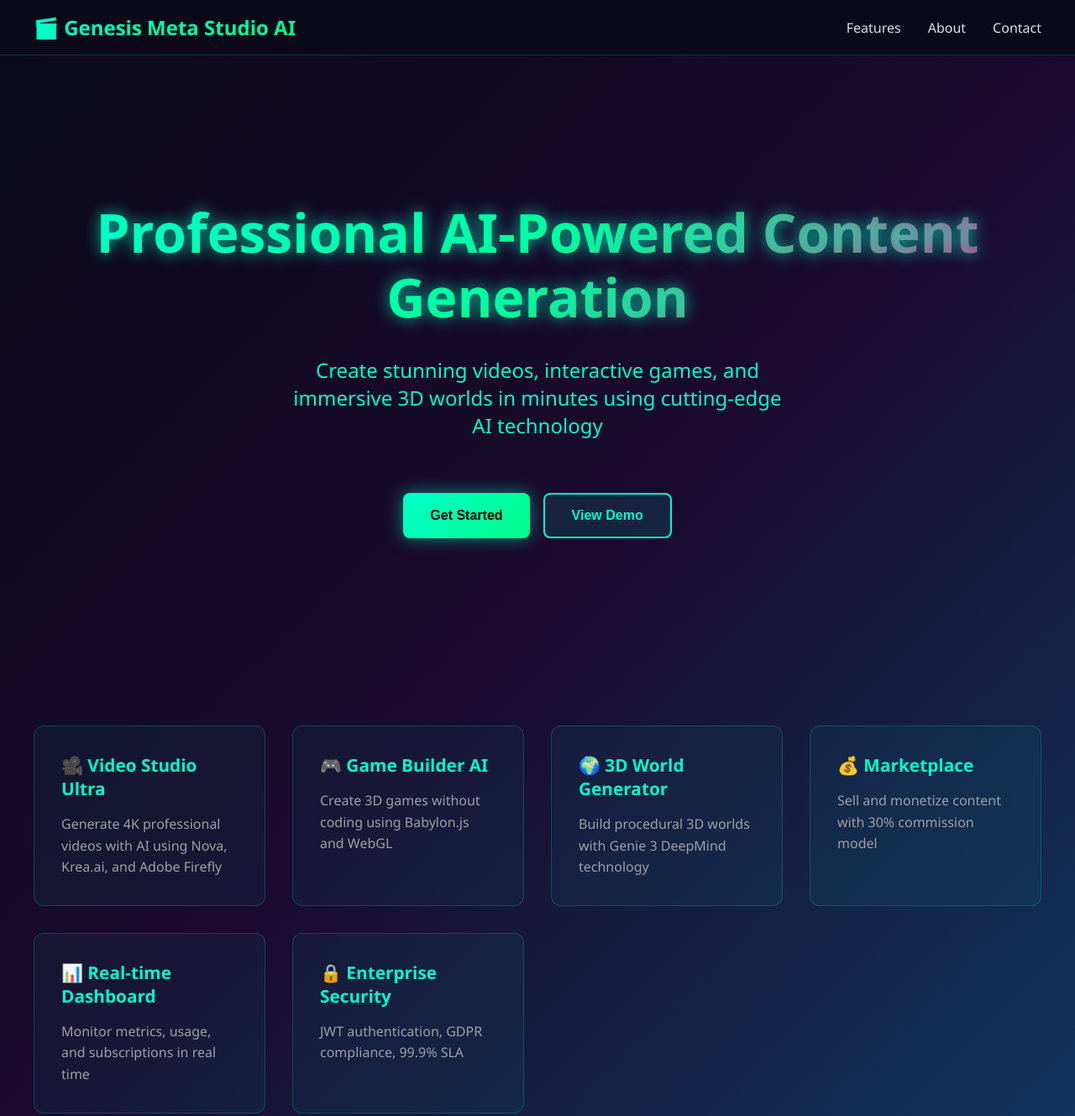
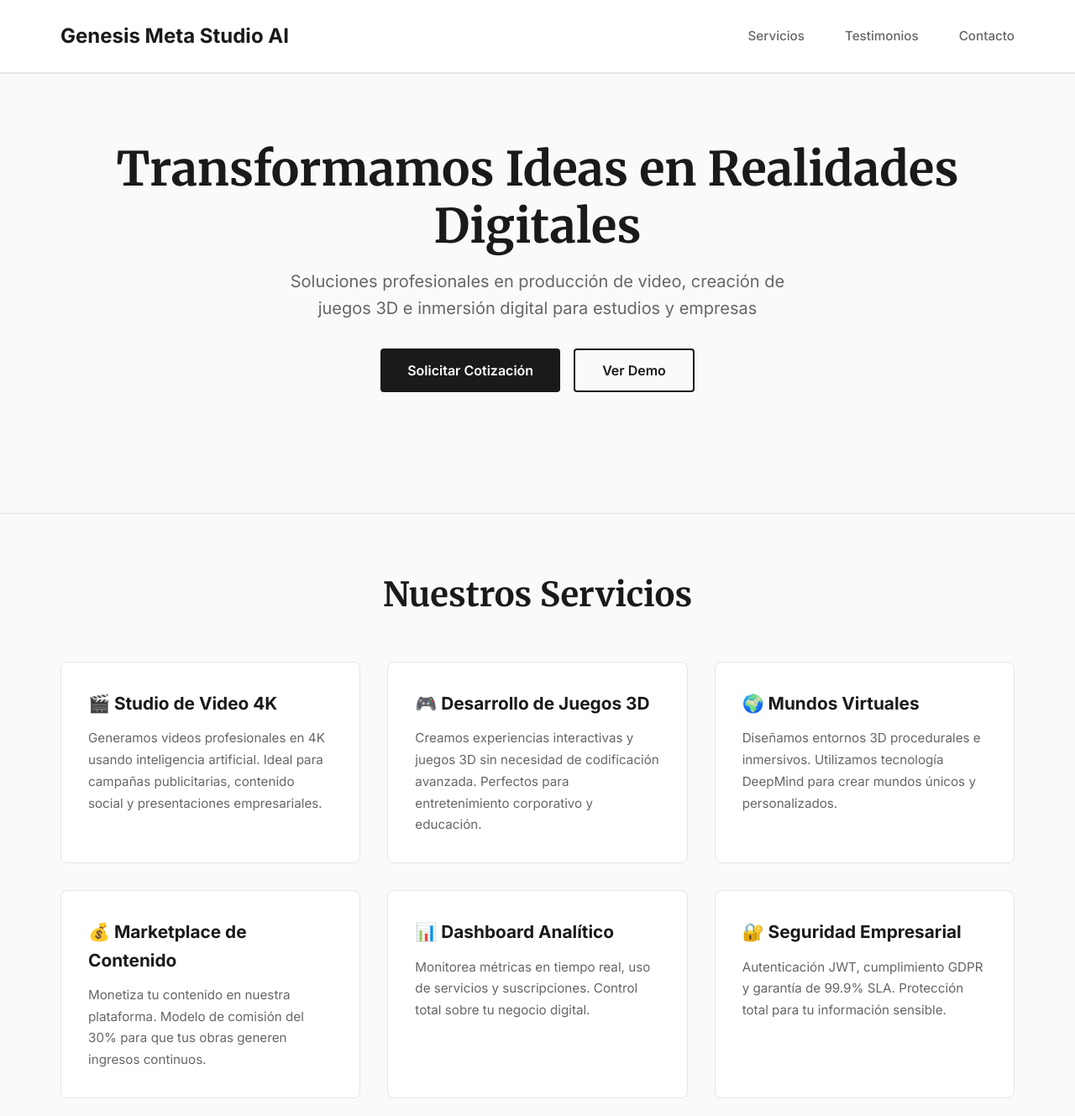
Before and after one commit to GENEZUX/genesis-meta-studio-ai, a website: page public/index.html in a window 1280 px wide. Shown: the top 1329 px of the page at 84% size. Drawn offline with Linux system fonts and the light colour scheme.

Commit message:
refactor: Redesign landing page with professional, minimal aesthetic

```diff
--- a/public/index.html
+++ b/public/index.html
@@ -1,9 +1,10 @@
 <!DOCTYPE html>
-<html lang="en">
+<html lang="es">
 <head>
   <meta charset="UTF-8">
   <meta name="viewport" content="width=device-width, initial-scale=1.0">
-  <title>Genesis Meta Studio AI - Professional Content Generation</title>
+  <title>Genesis Meta Studio AI - Plataforma de Contenido Profesional</title>
+  <link href="https://fonts.googleapis.com/css2?family=Merriweather:wght@300;400;700&family=Inter:wght@400;500;600;700&display=swap" rel="stylesheet">
   <style>
     * {
       margin: 0;
@@ -12,27 +13,28 @@
     }
 
     body {
-      font-family: 'Segoe UI', Tahoma, Geneva, Verdana, sans-serif;
-      background: linear-gradient(135deg, #0a0a1a 0%, #1a0a2e 50%, #0f3a62 100%);
-      color: #e0e0e0;
-      min-height: 100vh;
-      overflow-x: hidden;
+      font-family: 'Inter', sans-serif;
+      background-color: #fafafa;
+      color: #1a1a1a;
+      line-height: 1.6;
     }
 
     header {
-      position: fixed;
+      background: white;
+      border-bottom: 1px solid #e5e5e5;
+      position: sticky;
       top: 0;
-      width: 100%;
-      background: rgba(10, 10, 26, 0.95);
-      backdrop-filter: blur(10px);
-      border-bottom: 1px solid rgba(0, 255, 200, 0.2);
-      padding: 1rem 2rem;
-      z-index: 1000;
+      z-index: 100;
+      padding: 1.5rem 0;
     }
 
-    .header-content {
+    .container {
       max-width: 1200px;
       margin: 0 auto;
+      padding: 0 2rem;
+    }
+
+    header .container {
       display: flex;
       justify-content: space-between;
       align-items: center;
@@ -40,212 +42,353 @@
 
     .logo {
       font-size: 1.5rem;
-      font-weight: bold;
-      background: linear-gradient(135deg, #00ffcc, #00ff88);
-      -webkit-background-clip: text;
-      -webkit-text-fill-color: transparent;
-      background-clip: text;
+      font-weight: 700;
+      color: #1a1a1a;
     }
 
     nav {
       display: flex;
-      gap: 2rem;
+      gap: 3rem;
     }
 
     nav a {
-      color: #e0e0e0;
+      color: #666;
       text-decoration: none;
+      font-weight: 500;
+      font-size: 0.95rem;
       transition: color 0.3s;
     }
 
     nav a:hover {
-      color: #00ffcc;
-    }
-
-    main {
-      margin-top: 80px;
-      padding: 0 2rem;
+      color: #1a1a1a;
     }
 
     .hero {
-      max-width: 1200px;
-      margin: 0 auto;
-      min-height: calc(100vh - 80px);
-      display: flex;
-      flex-direction: column;
-      justify-content: center;
-      align-items: center;
+      padding: 5rem 0;
       text-align: center;
-      gap: 2rem;
     }
 
-    h1 {
-      font-size: 4rem;
-      background: linear-gradient(135deg, #00ffcc, #00ff88, #ff0088);
-      -webkit-background-clip: text;
-      -webkit-text-fill-color: transparent;
-      background-clip: text;
-      animation: glow 3s ease-in-out infinite;
+    .hero h1 {
+      font-family: 'Merriweather', serif;
+      font-size: 3.5rem;
+      font-weight: 700;
+      margin-bottom: 1rem;
+      color: #1a1a1a;
       line-height: 1.2;
     }
 
-    .subtitle {
-      font-size: 1.5rem;
-      color: #00ffcc;
+    .hero .subtitle {
+      font-size: 1.25rem;
+      color: #666;
       max-width: 600px;
-      margin: 0 auto;
+      margin: 0 auto 2rem;
+      font-weight: 300;
     }
 
     .cta-buttons {
       display: flex;
       gap: 1rem;
       justify-content: center;
-      margin-top: 2rem;
+      margin-bottom: 4rem;
     }
 
     button {
-      padding: 1rem 2rem;
+      padding: 0.875rem 2rem;
       font-size: 1rem;
       border: none;
-      border-radius: 8px;
+      border-radius: 4px;
       cursor: pointer;
+      font-weight: 600;
       transition: all 0.3s;
-      font-weight: bold;
+      font-family: 'Inter', sans-serif;
     }
 
     .btn-primary {
-      background: linear-gradient(135deg, #00ffcc, #00ff88);
-      color: #000;
-      box-shadow: 0 0 20px rgba(0, 255, 204, 0.5);
+      background-color: #1a1a1a;
+      color: white;
     }
 
     .btn-primary:hover {
-      box-shadow: 0 0 30px rgba(0, 255, 204, 0.8);
-      transform: translateY(-2px);
+      background-color: #333;
     }
 
     .btn-secondary {
-      background: rgba(0, 255, 204, 0.1);
-      color: #00ffcc;
-      border: 2px solid #00ffcc;
+      background-color: transparent;
+      color: #1a1a1a;
+      border: 2px solid #1a1a1a;
     }
 
     .btn-secondary:hover {
-      background: rgba(0, 255, 204, 0.2);
-      transform: translateY(-2px);
+      background-color: #1a1a1a;
+      color: white;
     }
 
-    .features {
-      display: grid;
-      grid-template-columns: repeat(auto-fit, minmax(250px, 1fr));
-      gap: 2rem;
-      margin: 4rem auto;
-      max-width: 1200px;
+    .hero-image {
+      width: 100%;
+      max-width: 500px;
+      height: 400px;
+      background: linear-gradient(135deg, #f5f5f5 0%, #e5e5e5 100%);
+      border-radius: 8px;
+      margin: 0 auto 2rem;
     }
 
-    .feature-card {
-      background: rgba(0, 255, 204, 0.05);
-      border: 1px solid rgba(0, 255, 204, 0.2);
-      border-radius: 12px;
-      padding: 2rem;
-      transition: all 0.3s;
+    section {
+      padding: 4rem 0;
+      border-top: 1px solid #e5e5e5;
     }
 
-    .feature-card:hover {
-      background: rgba(0, 255, 204, 0.1);
-      border-color: rgba(0, 255, 204, 0.5);
-      transform: translateY(-10px);
+    h2 {
+      font-family: 'Merriweather', serif;
+      font-size: 2.5rem;
+      font-weight: 700;
+      margin-bottom: 3rem;
+      text-align: center;
+      color: #1a1a1a;
     }
 
-    .feature-card h3 {
-      color: #00ffcc;
-      margin-bottom: 1rem;
-      font-size: 1.3rem;
+    .services-grid {
+      display: grid;
+      grid-template-columns: repeat(auto-fit, minmax(280px, 1fr));
+      gap: 2rem;
+      margin-bottom: 2rem;
     }
 
-    .feature-card p {
-      color: #a0a0a0;
-      line-height: 1.6;
+    .service-card {
+      background: white;
+      padding: 2rem;
+      border-radius: 8px;
+      border: 1px solid #e5e5e5;
+      transition: all 0.3s;
+      text-align: left;
     }
 
-    @keyframes glow {
-      0%, 100% {
-        text-shadow: 0 0 10px rgba(0, 255, 204, 0.5);
+    .service-card:hover {
+      box-shadow: 0 4px 12px rgba(0, 0, 0, 0.08);
+      border-color: #d0d0d0;
     }
-      50% {
-        text-shadow: 0 0 20px rgba(0, 255, 204, 0.8);
+
+    .service-card h3 {
+      font-size: 1.3rem;
+      margin-bottom: 0.75rem;
+      color: #1a1a1a;
     }
+
+    .service-card p {
+      color: #666;
+      font-size: 0.95rem;
+      line-height: 1.7;
+    }
+
+    .testimonials {
+      background-color: #f9f9f9;
+    }
+
+    .testimonials-grid {
+      display: grid;
+      grid-template-columns: repeat(auto-fit, minmax(300px, 1fr));
+      gap: 2rem;
+    }
+
+    .testimonial {
+      background: white;
+      padding: 2rem;
+      border-radius: 8px;
+      border: 1px solid #e5e5e5;
+    }
+
+    .testimonial p {
+      font-style: italic;
+      color: #666;
+      margin-bottom: 1rem;
+      line-height: 1.8;
+    }
+
+    .testimonial-author {
+      font-weight: 600;
+      color: #1a1a1a;
+    }
+
+    .contact-form {
+      max-width: 600px;
+      margin: 0 auto;
+      background: white;
+      padding: 2rem;
+      border-radius: 8px;
+      border: 1px solid #e5e5e5;
+    }
+
+    .form-group {
+      margin-bottom: 1.5rem;
+    }
+
+    label {
+      display: block;
+      margin-bottom: 0.5rem;
+      font-weight: 500;
+      color: #1a1a1a;
+    }
+
+    input, textarea {
+      width: 100%;
+      padding: 0.75rem;
+      border: 1px solid #e5e5e5;
+      border-radius: 4px;
+      font-family: 'Inter', sans-serif;
+      font-size: 1rem;
+      transition: border-color 0.3s;
+    }
+
+    input:focus, textarea:focus {
+      outline: none;
+      border-color: #1a1a1a;
+    }
+
+    textarea {
+      resize: vertical;
+      min-height: 120px;
     }
 
     footer {
-      max-width: 1200px;
-      margin: 4rem auto 0;
-      padding: 2rem;
-      border-top: 1px solid rgba(0, 255, 204, 0.2);
+      background-color: #1a1a1a;
+      color: white;
       text-align: center;
-      color: #666;
+      padding: 2rem 0;
+      font-size: 0.9rem;
+    }
+
+    @media (max-width: 768px) {
+      .hero h1 {
+        font-size: 2rem;
+      }
+
+      h2 {
+        font-size: 1.8rem;
+      }
+
+      nav {
+        gap: 1.5rem;
+        font-size: 0.85rem;
+      }
+
+      .cta-buttons {
+        flex-direction: column;
+        width: 100%;
+      }
+
+      button {
+        width: 100%;
+      }
     }
   </style>
 </head>
 <body>
   <header>
-    <div class="header-content">
-      <div class="logo">🎬 Genesis Meta Studio AI</div>
+    <div class="container">
+      <div class="logo">Genesis Meta Studio AI</div>
       <nav>
-        <a href="#features">Features</a>
-        <a href="#about">About</a>
-        <a href="#contact">Contact</a>
+        <a href="#servicios">Servicios</a>
+        <a href="#testimonios">Testimonios</a>
+        <a href="#contacto">Contacto</a>
       </nav>
     </div>
   </header>
 
   <main>
     <section class="hero">
-      <h1>Professional AI-Powered Content Generation</h1>
-      <p class="subtitle">Create stunning videos, interactive games, and immersive 3D worlds in minutes using cutting-edge AI technology</p>
+      <div class="container">
+        <h1>Transformamos Ideas en Realidades Digitales</h1>
+        <p class="subtitle">Soluciones profesionales en producción de video, creación de juegos 3D e inmersión digital para estudios y empresas</p>
         <div class="cta-buttons">
-        <button class="btn-primary" onclick="alert('Welcome to Genesis Meta Studio AI!')">Get Started</button>
-        <button class="btn-secondary" onclick="alert('Watch demo videos')">View Demo</button>
+          <button class="btn-primary" onclick="document.getElementById('contacto').scrollIntoView({behavior: 'smooth'})">Solicitar Cotización</button>
+          <button class="btn-secondary" onclick="alert('Demo disponible próximamente')">Ver Demo</button>
+        </div>
       </div>
     </section>
 
-    <section class="features" id="features">
-      <div class="feature-card">
-        <h3>🎥 Video Studio Ultra</h3>
-        <p>Generate 4K professional videos with AI using Nova, Krea.ai, and Adobe Firefly</p>
+    <section id="servicios">
+      <div class="container">
+        <h2>Nuestros Servicios</h2>
+        <div class="services-grid">
+          <div class="service-card">
+            <h3>🎬 Studio de Video 4K</h3>
+            <p>Generamos videos profesionales en 4K usando inteligencia artificial. Ideal para campañas publicitarias, contenido social y presentaciones empresariales.</p>
           </div>
-      <div class="feature-card">
-        <h3>🎮 Game Builder AI</h3>
-        <p>Create 3D games without coding using Babylon.js and WebGL</p>
+          <div class="service-card">
+            <h3>🎮 Desarrollo de Juegos 3D</h3>
+            <p>Creamos experiencias interactivas y juegos 3D sin necesidad de codificación avanzada. Perfectos para entretenimiento corporativo y educación.</p>
           </div>
-      <div class="feature-card">
-        <h3>🌍 3D World Generator</h3>
-        <p>Build procedural 3D worlds with Genie 3 DeepMind technology</p>
+          <div class="service-card">
+            <h3>🌍 Mundos Virtuales</h3>
+            <p>Diseñamos entornos 3D procedurales e inmersivos. Utilizamos tecnología DeepMind para crear mundos únicos y personalizados.</p>
           </div>
-      <div class="feature-card">
-        <h3>💰 Marketplace</h3>
-        <p>Sell and monetize content with 30% commission model</p>
+          <div class="service-card">
+            <h3>💰 Marketplace de Contenido</h3>
+            <p>Monetiza tu contenido en nuestra plataforma. Modelo de comisión del 30% para que tus obras generen ingresos continuos.</p>
           </div>
-      <div class="feature-card">
-        <h3>📊 Real-time Dashboard</h3>
-        <p>Monitor metrics, usage, and subscriptions in real time</p>
+          <div class="service-card">
+            <h3>📊 Dashboard Analítico</h3>
+            <p>Monitorea métricas en tiempo real, uso de servicios y suscripciones. Control total sobre tu negocio digital.</p>
           </div>
-      <div class="feature-card">
-        <h3>🔒 Enterprise Security</h3>
-        <p>JWT authentication, GDPR compliance, 99.9% SLA</p>
+          <div class="service-card">
+            <h3>🔐 Seguridad Empresarial</h3>
+            <p>Autenticación JWT, cumplimiento GDPR y garantía de 99.9% SLA. Protección total para tu información sensible.</p>
+          </div>
+        </div>
+      </div>
+    </section>
+
+    <section id="testimonios" class="testimonials">
+      <div class="container">
+        <h2>Lo Que Dicen Nuestros Clientes</h2>
+        <div class="testimonials-grid">
+          <div class="testimonial">
+            <p>"Genesis Meta Studio AI transformó completamente nuestro proceso de creación de contenido. Los resultados fueron profesionales y llegaron en la mitad del tiempo."</p>
+            <div class="testimonial-author">- María García, Directora Creativa</div>
+          </div>
+          <div class="testimonial">
+            <p>"La plataforma es intuitiva y poderosa. Nuestro equipo pudo crear juegos 3D de calidad profesional sin experiencia previa."</p>
+            <div class="testimonial-author">- Carlos López, Productor de Juegos</div>
+          </div>
+          <div class="testimonial">
+            <p>"El soporte al cliente es excepcional. Resolvieron todos nuestros problemas de forma rápida y efectiva."</p>
+            <div class="testimonial-author">- Ana Rodríguez, Gerente de Proyectos</div>
+          </div>
+        </div>
+      </div>
+    </section>
+
+    <section id="contacto">
+      <div class="container">
+        <h2>Contáctanos</h2>
+        <div class="contact-form">
+          <form onsubmit="alert('Formulario enviado correctamente'); return false;">
+            <div class="form-group">
+              <label for="nombre">Nombre</label>
+              <input type="text" id="nombre" name="nombre" required>
+            </div>
+            <div class="form-group">
+              <label for="email">Correo Electrónico</label>
+              <input type="email" id="email" name="email" required>
+            </div>
+            <div class="form-group">
+              <label for="empresa">Empresa (Opcional)</label>
+              <input type="text" id="empresa" name="empresa">
+            </div>
+            <div class="form-group">
+              <label for="mensaje">Mensaje</label>
+              <textarea id="mensaje" name="mensaje" required></textarea>
+            </div>
+            <button type="submit" class="btn-primary" style="width: 100%;">Enviar Mensaje</button>
+          </form>
+        </div>
       </div>
     </section>
   </main>
 
   <footer>
-    <p>&copy; 2024 Genesis Meta Studio AI. All rights reserved. | Production Ready v1.0</p>
+    <div class="container">
+      <p>&copy; 2024 Genesis Meta Studio AI. Todos los derechos reservados. Plataforma Profesional v1.0</p>
+    </div>
   </footer>
-
-  <script>
-    console.log('Genesis Meta Studio AI - Loaded Successfully');
-    document.addEventListener('DOMContentLoaded', () => {
-      console.log('DOM Ready - Platform initialized');
-    });
-  </script>
 </body>
 </html>
```
Lines whose indentation alone changed are shown as unchanged.
